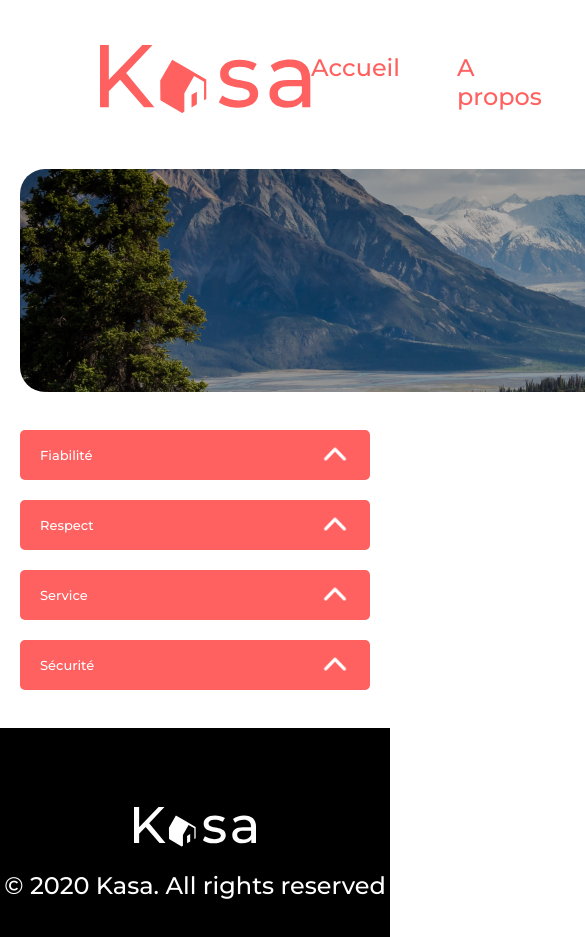
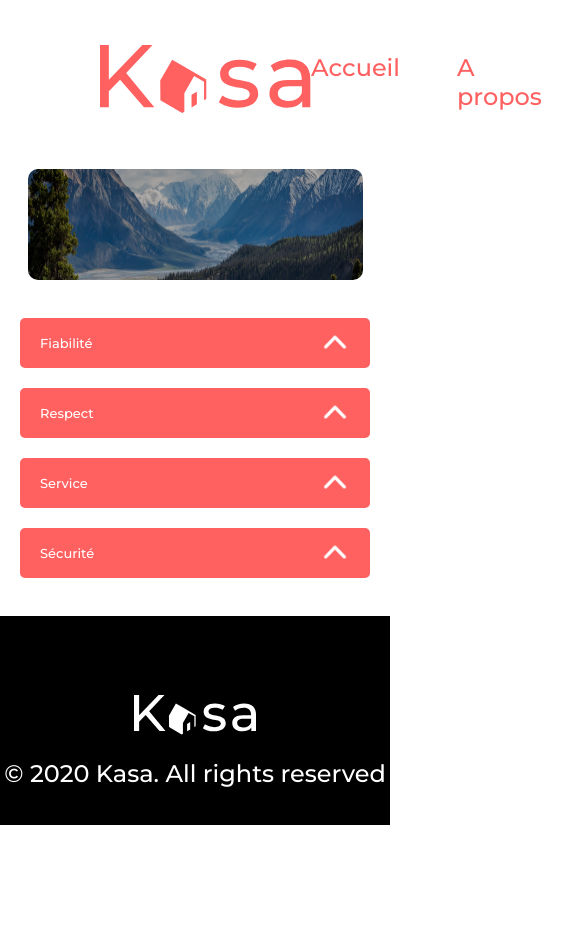
Before and after one commit to SebastienCifuentes/OPC-Projet-08-Kasa, a React (Create React App) app: page /about in a window 390 px wide. Shown: the top 937 px of the page, 585 px wide, since content can reach past the window. After the commit the page ends 844 px from the top, so only its background shows below. Built offline with nearby package versions, Linux system fonts and the light colour scheme.

Commit message:
Responsive banner

```diff
--- a/src/components/Banner/_banner.scss
+++ b/src/components/Banner/_banner.scss
@@ -6,11 +6,11 @@
     align-items: center;
     justify-content: center;
     margin: auto;
-}
 
-.banner-container img {
-    border-radius: 25px;
-    filter: brightness(70%);
+    & img {
+        border-radius: 25px;
+        filter: brightness(70%);
+    }
 }
 
 .banner-text-container {
@@ -22,3 +22,26 @@
     color: #FFF;
     font-size: 500;
 }
+
+/*** Mobile ***/
+
+@media screen and (max-width: $maxwidth) {
+    .banner-container {
+        height: 111px;
+        border-radius: 10px;
+        & img {
+            border-radius: 10px;
+            width: 335px;
+            height: 100%;
+        }
+    }
+
+    .banner-text {
+        font-size: 24px;
+    }
+
+    .banner-text-container {
+        margin-left: 32px;
+        width: 335px;
+    }
+}
--- a/src/style/Utils/_variables.scss
+++ b/src/style/Utils/_variables.scss
@@ -1 +1,5 @@
 $primary-color: #FF6060;
+
+$minwidth: 375px;
+$maxwidth: 768px;
+$desk-minwidth: 769px;
--- a/src/style/main.css
+++ b/src/style/main.css
@@ -32,7 +32,6 @@ body {
   justify-content: center;
   margin: auto;
 }
-
 .banner-container img {
   border-radius: 25px;
   filter: brightness(70%);
@@ -48,6 +47,25 @@ body {
   font-size: 500;
 }
 
+/*** Mobile ***/
+@media screen and (max-width: 768px) {
+  .banner-container {
+    height: 111px;
+    border-radius: 10px;
+  }
+  .banner-container img {
+    border-radius: 10px;
+    width: 335px;
+    height: 100%;
+  }
+  .banner-text {
+    font-size: 24px;
+  }
+  .banner-text-container {
+    margin-left: 32px;
+    width: 335px;
+  }
+}
 .header {
   background: white;
   font-size: 24px;
```
Also changed, not shown: 1 other file (tests, documents, lock files or other folders).
